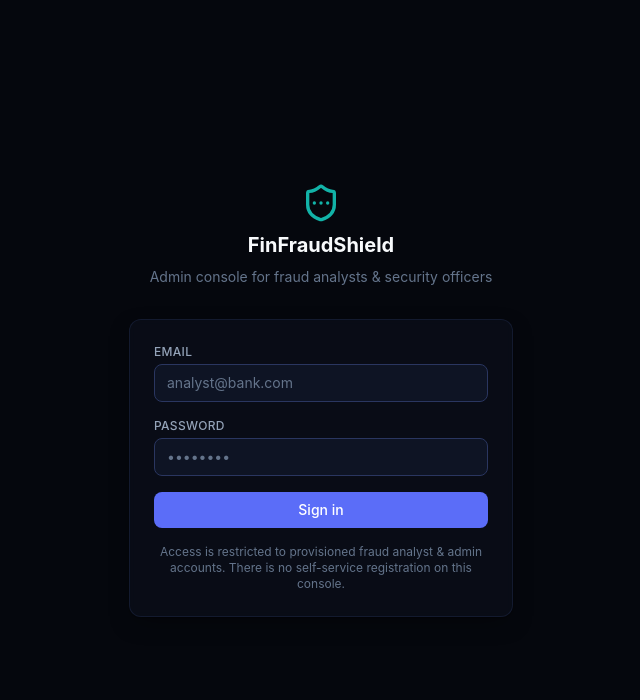
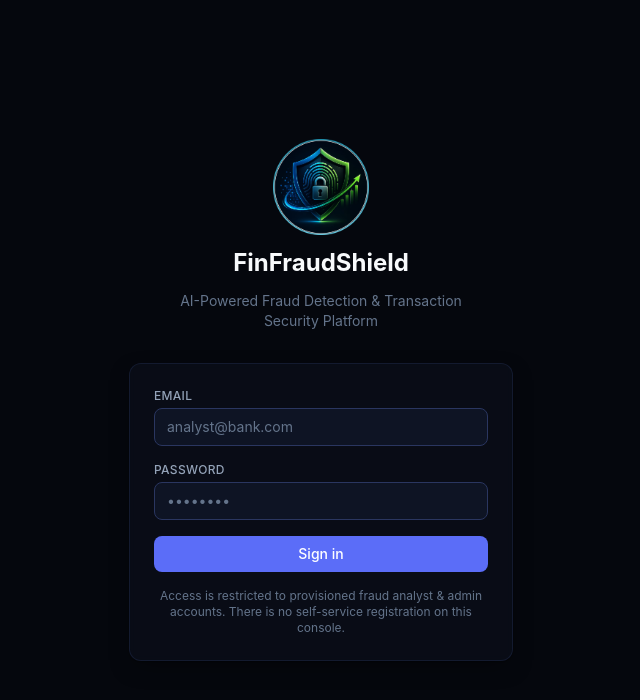
Before and after one commit to fraudfinancial49/FinancialFraudFrontend, a React (Vite) app: page /login in a window 1280 px wide. Shown: the top 700 px of the page, without its empty margins (319-959 px from the left). Built offline with nearby package versions, Linux system fonts and the light colour scheme; no server answers.

Commit message:
icon added

```diff
--- a/index.html
+++ b/index.html
@@ -3,7 +3,8 @@
   <head>
     <meta charset="UTF-8" />
     <meta name="viewport" content="width=device-width, initial-scale=1.0" />
-    <title>FinFraudShield &mdash; Admin Console</title>
+    <link rel="icon" type="image/png" href="/favicon.png" />
+    <title>FinFraudShield - Admin Console</title>
     <meta name="description" content="Bank fraud analyst & security administrator console for real-time transaction risk assessment, Safe Vault review, and threat intelligence." />
   </head>
   <body class="bg-vault-950 text-slate-100 antialiased">
--- a/src/components/Layout.tsx
+++ b/src/components/Layout.tsx
@@ -1,3 +1,4 @@
+import logo from "@/assets/FinFraudShieldImg.png";
 import React from "react";
 import { NavLink, Outlet } from "react-router-dom";
 import {
@@ -8,7 +9,6 @@ import {
   BrainCircuit,
   ListChecks,
   LogOut,
-  ShieldEllipsis,
   FlaskConical,
 } from "lucide-react";
 import { useAuth } from "@/auth/AuthContext";
@@ -29,13 +29,22 @@ export const Layout: React.FC = () => {
   return (
     <div className="flex h-screen w-full overflow-hidden bg-vault-950">
       <aside className="flex w-64 shrink-0 flex-col border-r border-vault-700/60 bg-vault-900/60 backdrop-blur-sm">
-        <div className="flex items-center gap-2 px-5 py-5">
-          <ShieldEllipsis className="h-7 w-7 text-accent-teal" />
-          <div>
-            <p className="text-sm font-bold leading-tight text-slate-50">FinFraudShield Intel</p>
-            <p className="text-[11px] leading-tight text-slate-500">Admin Console</p>
-          </div>
-        </div>
+<div className="flex items-center gap-3 px-5 py-6">
+  <img
+    src={logo}
+    alt="FinFraudShield Logo"
+    className="h-12 w-12 object-contain rounded-lg"
+  />
+
+  <div>
+    <p className="text-base font-bold leading-tight text-slate-50">
+      FinFraudShield
+    </p>
+    <p className="text-xs leading-tight text-slate-500">
+      AI Fraud Prevention Platform
+    </p>
+  </div>
+</div>
 
         <nav className="flex-1 space-y-1 px-3 py-2">
           {NAV_ITEMS.filter((item) => !item.adminOnly || isAdmin).map((item) => {
--- a/src/pages/Login.tsx
+++ b/src/pages/Login.tsx
@@ -1,6 +1,7 @@
+import logo from "@/assets/FinFraudShieldImg.png";
 import React, { useState } from "react";
 import { useNavigate, useLocation } from "react-router-dom";
-import { ShieldEllipsis, AlertCircle, Loader2 } from "lucide-react";
+import { AlertCircle, Loader2 } from "lucide-react";
 import { useAuth } from "@/auth/AuthContext";
 
 export const Login: React.FC = () => {
@@ -31,13 +32,21 @@ export const Login: React.FC = () => {
   return (
     <div className="flex min-h-screen w-full items-center justify-center bg-vault-950 px-4">
       <div className="w-full max-w-sm">
-        <div className="mb-8 flex flex-col items-center gap-2 text-center">
-          <ShieldEllipsis className="h-10 w-10 text-accent-teal" />
-          <h1 className="text-xl font-bold text-slate-50">FinFraudShield</h1>
-          <p className="text-sm text-slate-500">
-            Admin console for fraud analysts &amp; security officers
-          </p>
-        </div>
+      <div className="mb-8 flex flex-col items-center gap-3 text-center">
+        <img
+          src={logo}
+          alt="FinFraudShield Logo"
+          className="h-24 w-24 object-contain"
+        />
+
+        <h1 className="text-2xl font-bold text-slate-50">
+          FinFraudShield
+        </h1>
+
+        <p className="text-sm text-slate-500 max-w-xs">
+          AI-Powered Fraud Detection & Transaction Security Platform
+        </p>
+      </div>
 
         <form onSubmit={handleSubmit} className="panel space-y-4 p-6">
           {error && (
```
Also changed, not shown: public/favicon.png (added), src/assets/FinFraudShieldImg.png (added).
